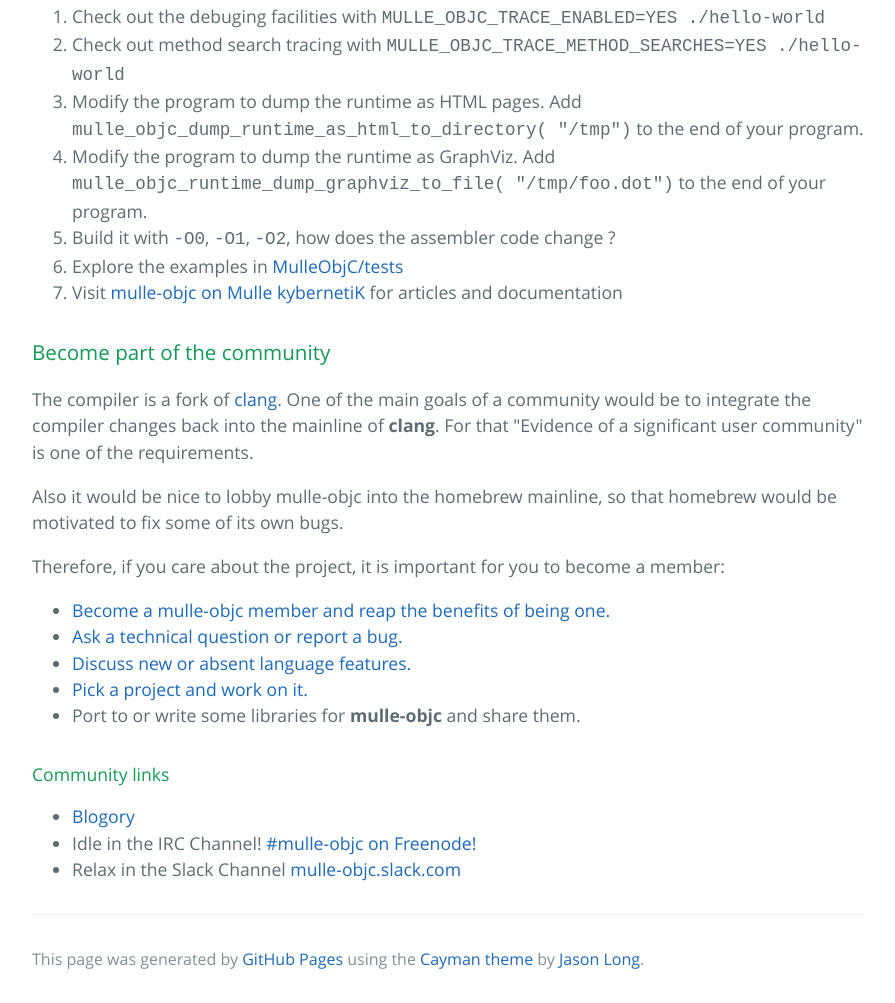
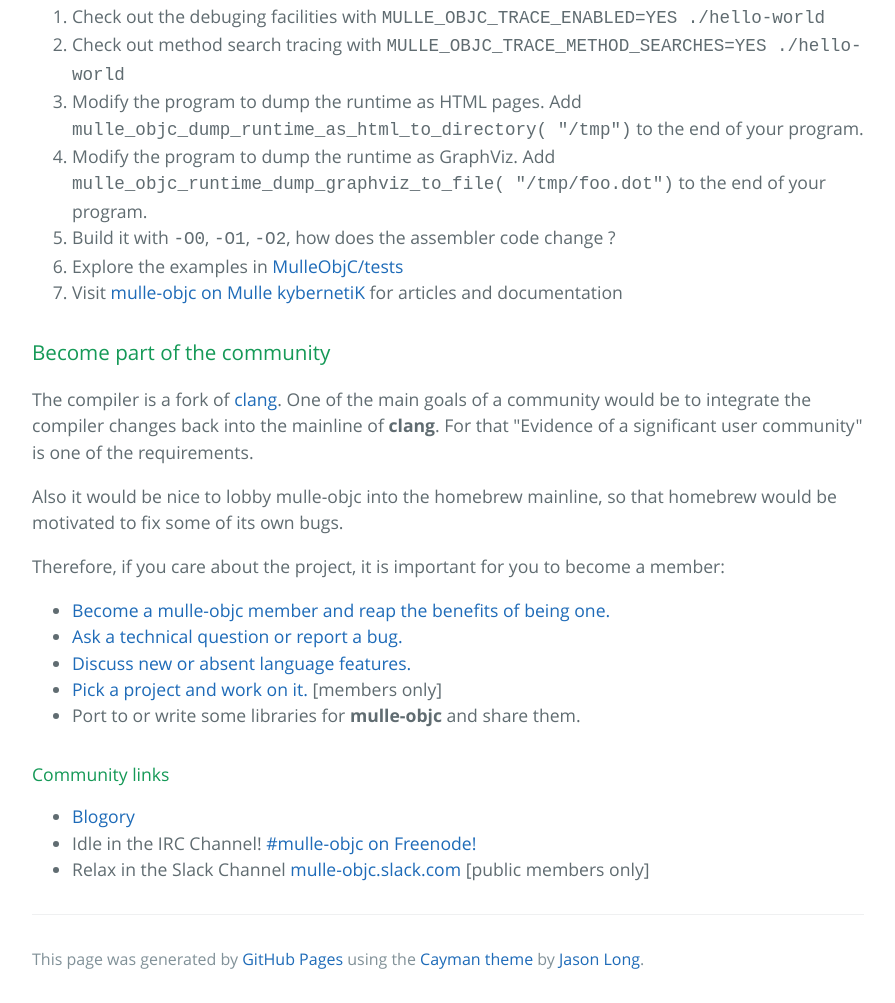
Before and after one commit to mulle-objc/mulle-objc.github.io, a plain HTML site: page index.html in a window 1280 px wide. Shown: the part 2713-3716 px from the top of the page, without its empty margins (192-1087 px from the left). Drawn offline with Linux system fonts and the light colour scheme.

Commit message:
Update index.html
Describe why some links may not work

```diff
--- a/index.html
+++ b/index.html
@@ -171,7 +171,7 @@ EOF
         <li><a href="https://github.com/mulle-objc/mulle-objc.github.io/issues/1">Become a mulle-objc member and reap the benefits of being one.</a>
         <li><a href="https://github.com/mulle-objc/mulle-objc-developer/issues">Ask a technical question or report a bug.</a>
         <li><a href="https://github.com/Codeon-GmbH/mulle-clang">Discuss new or absent language features.</a>
-        <li><a href="https://github.com/orgs/mulle-objc/projects">Pick a project and work on it.</a>
+        <li><a href="https://github.com/orgs/mulle-objc/projects">Pick a project and work on it.</a> [members only]
         <li>Port to or write some libraries for <b>mulle-objc</b> and share them.
       </ul>
 
@@ -179,7 +179,7 @@ EOF
       <ul>
         <li><a href="http://blogory.org/mulle-objc">Blogory</a>
         <li>Idle in the IRC Channel! <a href="http://webchat.freenode.net?randomnick=1&channels=%23mulle-objc&prompt=1&uio=d4">#mulle-objc on Freenode!</a>
-        <li>Relax in the Slack Channel <a href="https://mulle-objc.slack.com">mulle-objc.slack.com</a>
+        <li>Relax in the Slack Channel <a href="https://mulle-objc.slack.com">mulle-objc.slack.com</a> [public members only]
       </ul>
 
       <footer class="site-footer">
```
